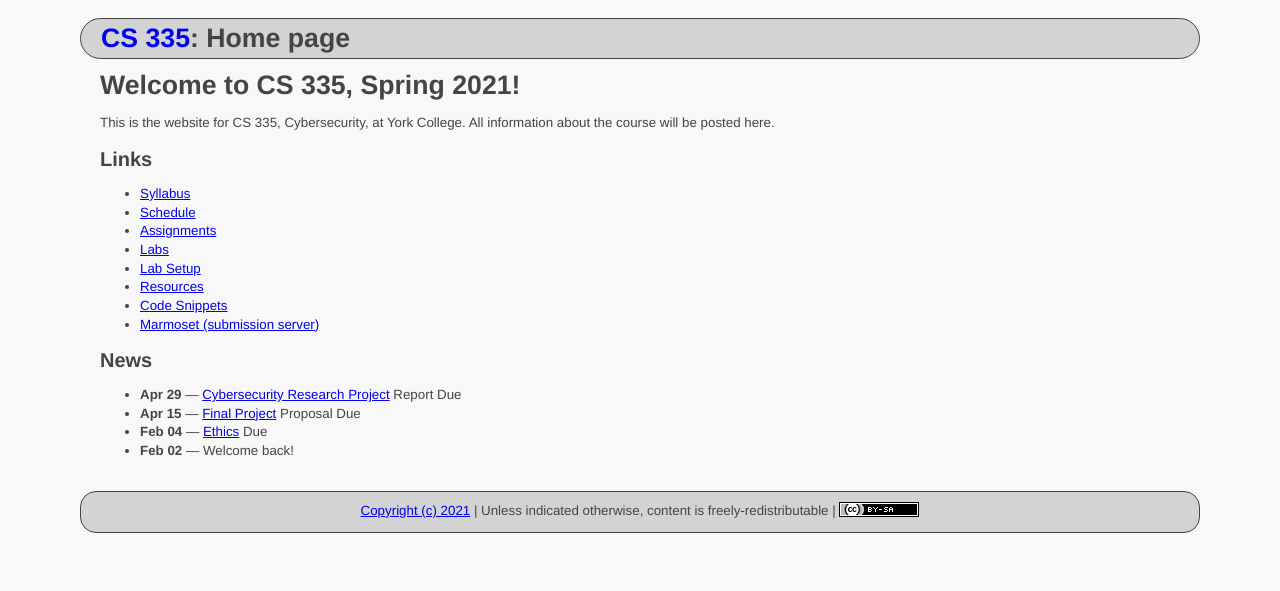
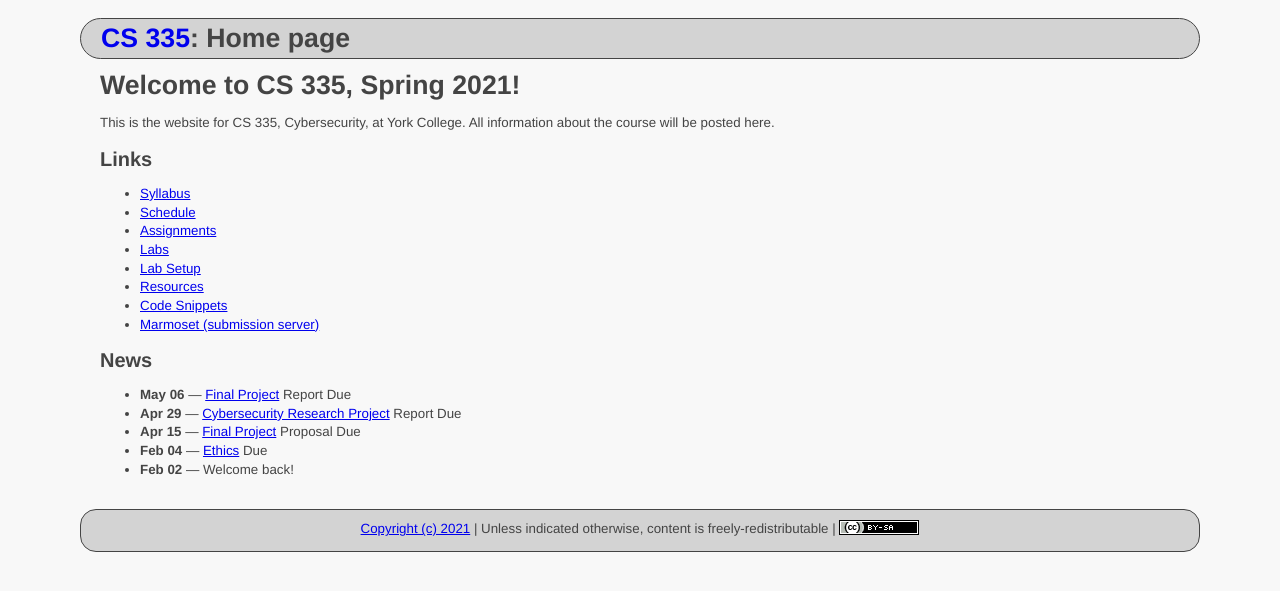
Before and after one commit to ycpcs/cs335-spring2021, a Jekyll site: the page built from index.md, in a window 1280 px wide. Shown: the top 591 px of the page. Built offline with Jekyll 4.4.1, drawn with Linux system fonts in a browser that asks for light colours.

Commit message:
Update index

```diff
--- a/index.md
+++ b/index.md
@@ -37,7 +37,7 @@ This is the website for CS 335, Cybersecurity, at York College. All information
 
 <sup>*</sup> Optional
 -->
-
+* **May 06** &mdash; [Final Project](assignments/project.html) Report Due
 * **Apr 29** &mdash; [Cybersecurity Research Project](assignments/cybercrime.html) Report Due
 * **Apr 15** &mdash; [Final Project](assignments/project.html) Proposal Due
 * **Feb 04** &mdash; [Ethics](assignments/ethics.html) Due
```
